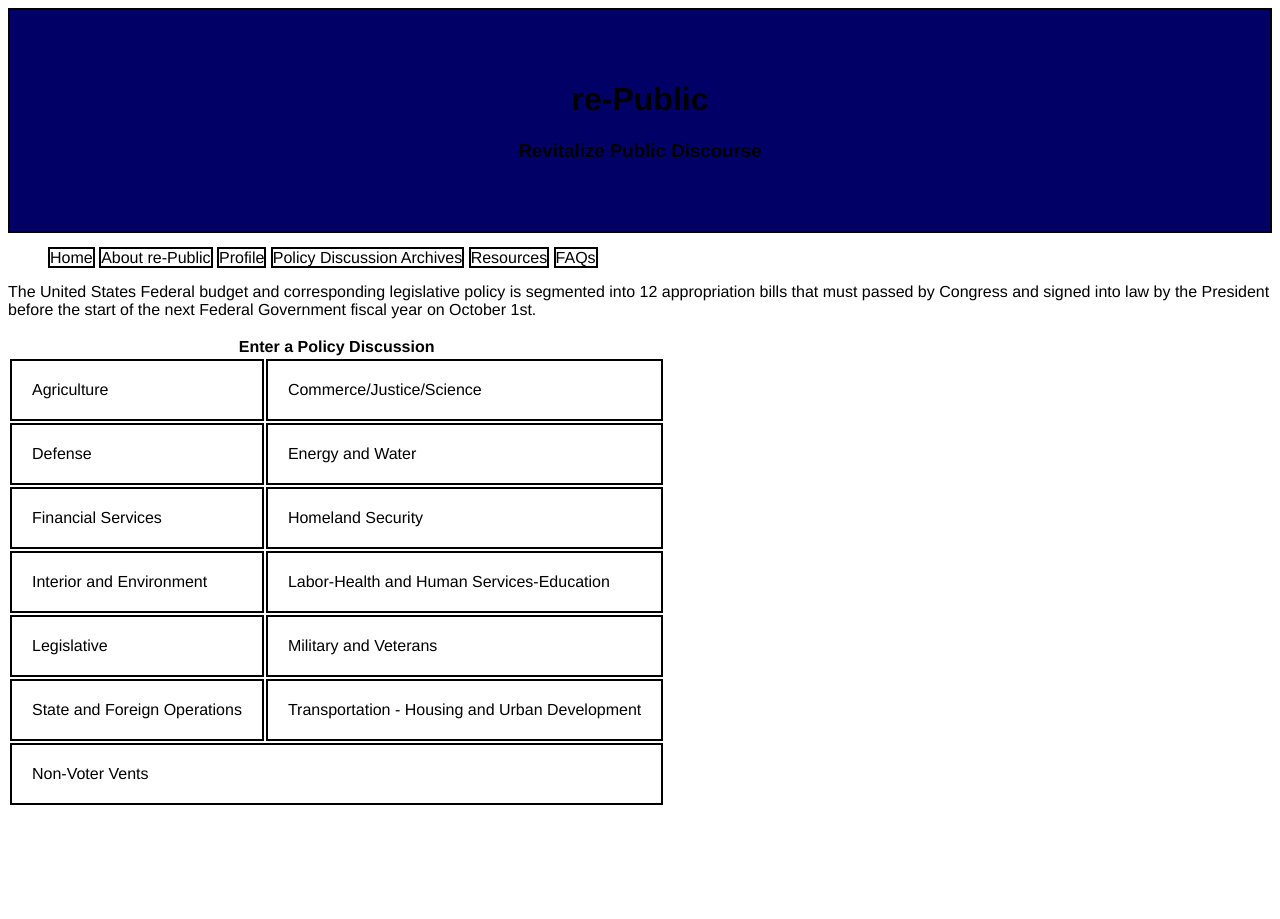
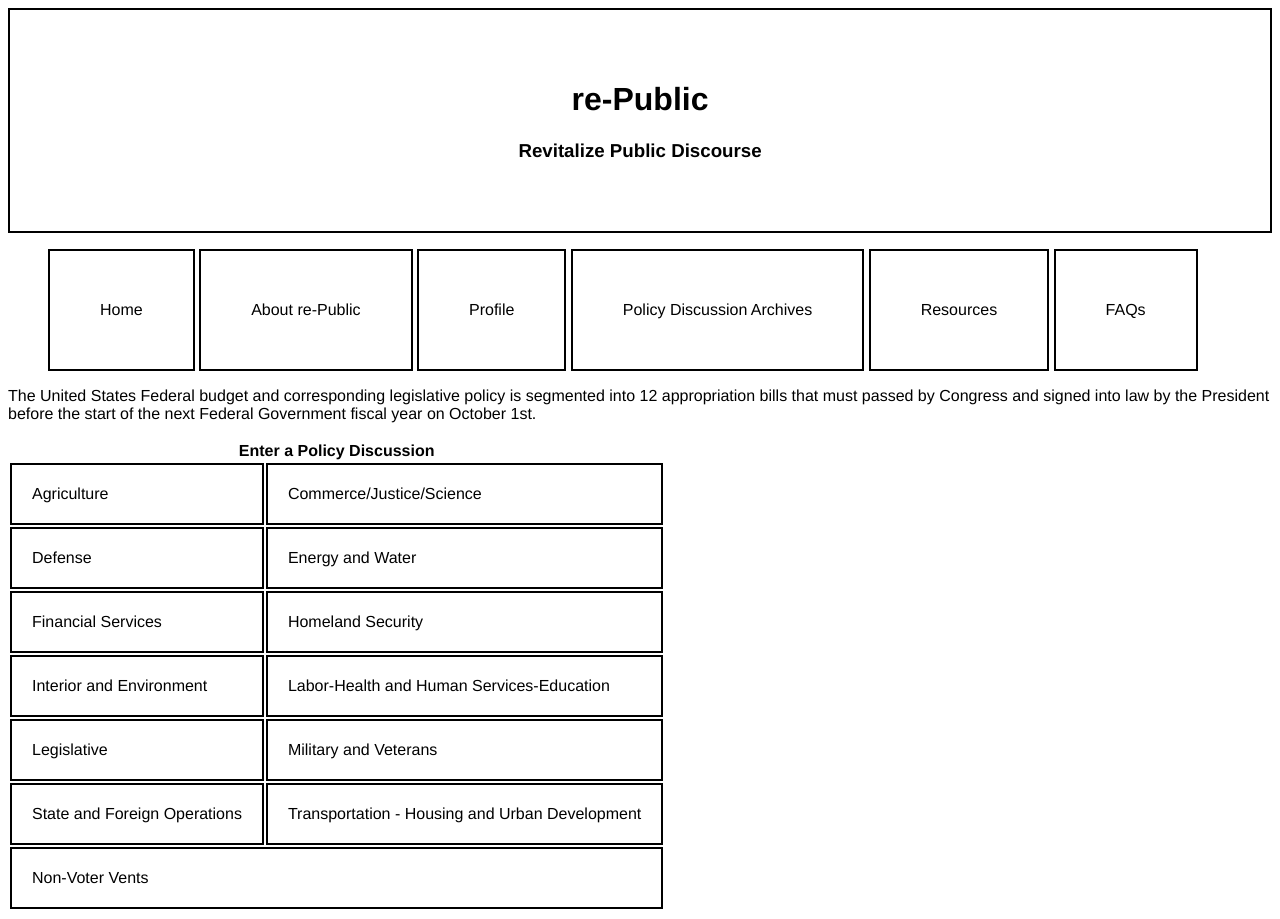
Before and after one commit to mobanks10/re-Public, a plain HTML site: page index.html in a window 1280 px wide. Before the commit the page ends 815 px from the top, so only its background shows below. Drawn offline with Linux system fonts and the light colour scheme.

Commit message:
Update index.html

```diff
--- a/index.html
+++ b/index.html
@@ -13,15 +13,15 @@
 
     li{
      border: 2px solid black;
-     display: inline;
+     display: inline-block;
      text-align: center;
+     padding: 50px
     }
 
     .header{
          display: block;
          padding: 50px;
          text-align: center;
-         background-color: #000066;
          border: 2px solid black;
     }
 
```
